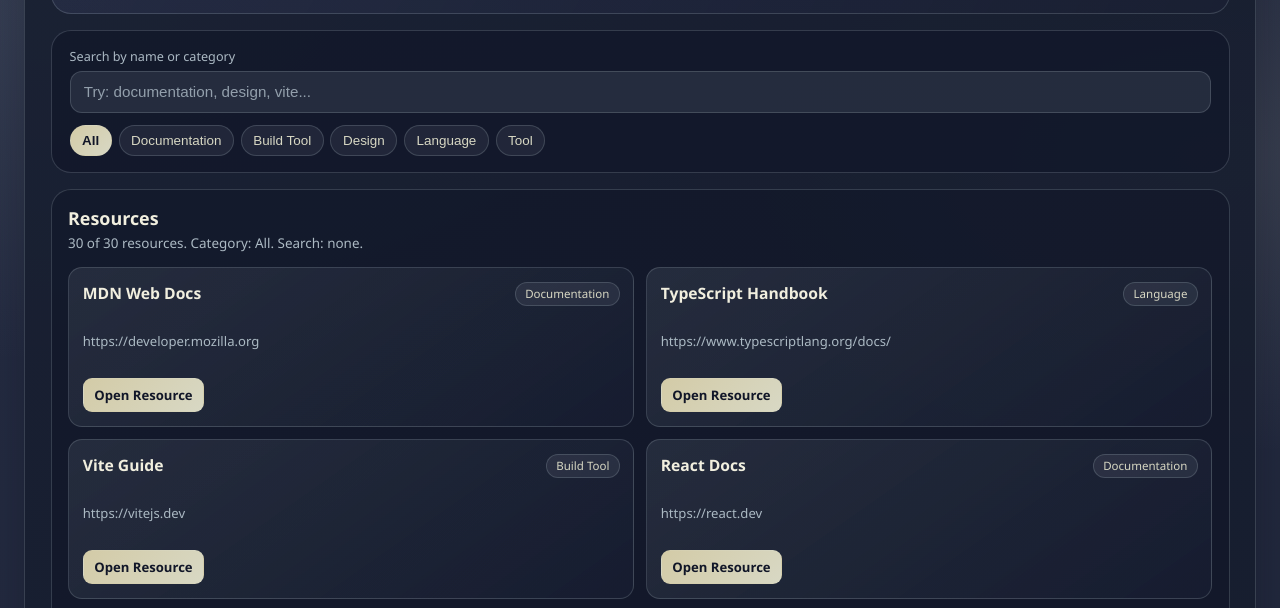
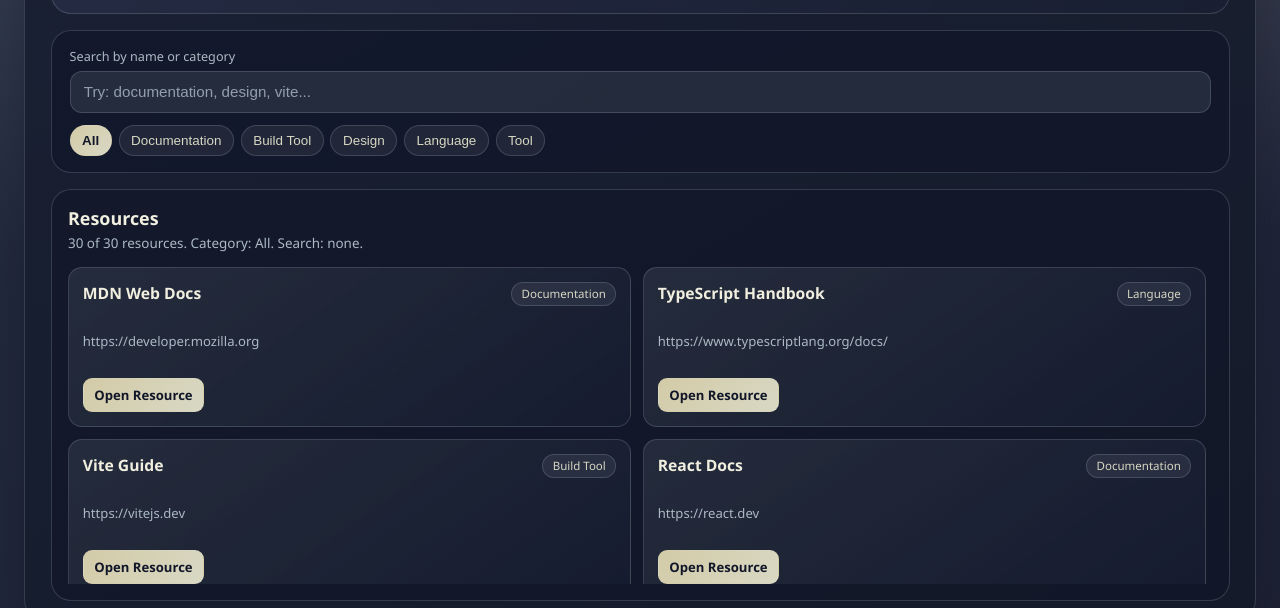
Before and after one commit to kwadjo-wusu-ansah/Developer-Dashboard-Lab, a website built with Vite: page index.html in a window 1280 px wide. Shown: the part 149-757 px from the top of the page. Built offline with nearby package versions, Linux system fonts and the light colour scheme.

Commit message:
feat(ui): make resources section internally scrollable with fixed viewport layout

```diff
--- a/styles/design-system.css
+++ b/styles/design-system.css
@@ -24,12 +24,13 @@
 html,
 body {
   margin: 0;
-  min-height: 100%;
+  height: 100%;
 }
 
 body {
   font-family: var(--font-ui);
   color: var(--color-mist-100);
+  overflow: hidden;
   background:
     radial-gradient(1200px 620px at 5% 5%, rgba(172, 186, 196, 0.14), transparent 58%),
     radial-gradient(900px 500px at 95% 10%, rgba(216, 216, 196, 0.12), transparent 60%),
@@ -37,13 +38,13 @@ body {
 }
 
 .dashboard-frame {
-  min-height: 100vh;
+  height: 100vh;
   padding: clamp(0.9rem, 2vw, 1.5rem);
 }
 
 .dashboard-layout {
   margin: 0 auto;
-  min-height: calc(100vh - 2rem);
+  height: 100%;
   max-width: 1440px;
   display: grid;
   grid-template-columns: 1fr;
@@ -63,6 +64,7 @@ body {
   display: grid;
   grid-template-rows: auto auto 1fr;
   gap: 1rem;
+  min-height: 0;
   padding: clamp(1rem, 2.1vw, 1.6rem);
 }
 
@@ -171,7 +173,10 @@ body {
 }
 
 .resources-panel {
+  display: grid;
+  grid-template-rows: auto 1fr;
   padding: 1rem;
+  min-height: 0;
   animation: rise-fade 800ms ease both;
 }
 
@@ -193,6 +198,25 @@ body {
   display: grid;
   grid-template-columns: repeat(2, minmax(0, 1fr));
   gap: 0.75rem;
+  min-height: 0;
+  overflow-y: auto;
+  padding-right: 0.45rem;
+  scrollbar-width: thin;
+  scrollbar-color: color-mix(in srgb, var(--color-slate-500) 55%, transparent)
+    transparent;
+}
+
+.resource-placeholder-grid::-webkit-scrollbar {
+  width: 8px;
+}
+
+.resource-placeholder-grid::-webkit-scrollbar-track {
+  background: transparent;
+}
+
+.resource-placeholder-grid::-webkit-scrollbar-thumb {
+  border-radius: 999px;
+  background: color-mix(in srgb, var(--color-slate-500) 55%, transparent);
 }
 
 .resource-placeholder-card {
@@ -339,7 +363,7 @@ body {
   }
 
   .dashboard-layout {
-    min-height: calc(100vh - 1rem);
+    height: 100%;
     border-radius: 18px;
   }
 
```
